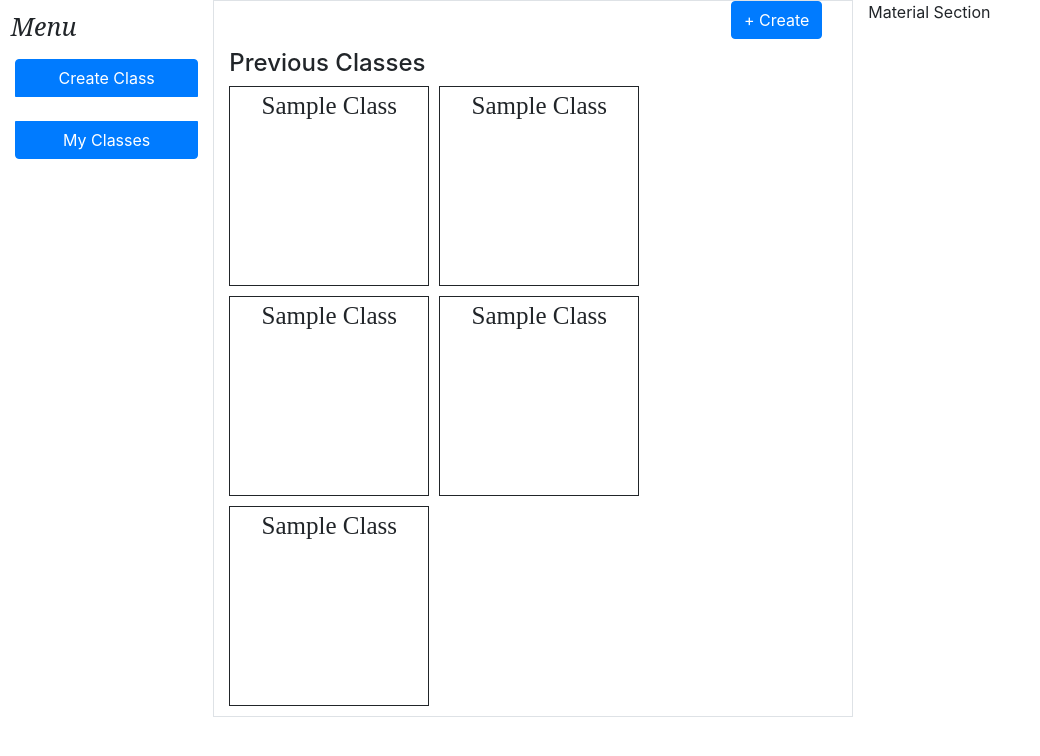
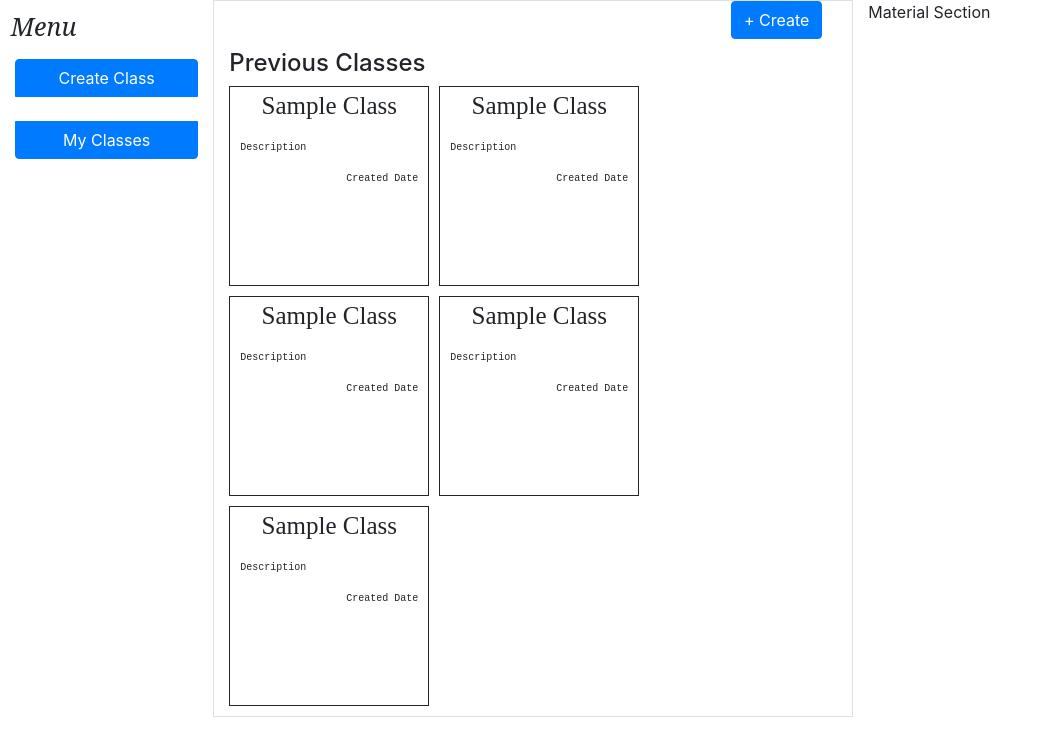
Before and after one commit to ethender/classroomUI, an Angular app: page / in a window 1280 px wide. Shown: the top 756 px of the page, without its empty margins (0-1040 px from the left). Built offline with nearby package versions, Linux system fonts and the light colour scheme.

Commit message:
class create design

```diff
--- a/src/app/createclass/createclass.component.css
+++ b/src/app/createclass/createclass.component.css
@@ -14,3 +14,18 @@
 .classheader{
     text-align: center;
 }
+
+.descriptor {
+    font-family: monospace;
+    font-size: 10px;
+    margin-left: 10px;
+}
+
+.createddate{
+ font-family: monospace;
+    font-size: 10px;
+    right: 10px;
+    text-align: right;
+
+    position: relative;
+}
--- a/src/app/createclass/createclass.component.html
+++ b/src/app/createclass/createclass.component.html
@@ -1,3 +1,5 @@
+
+<!-- Classes -->
 <div class="container">
     <div class="row" style="margin-bottom: 10px;">
             <div class="col-md-12">
@@ -11,6 +13,8 @@
 
         <div class="col-md12 classes" *ngFor="let i of sample" (click)="checking(i)">
                 <p class="classheader">Sample Class</p>
+                <p class="descriptor">Description</p>
+                <p class="createddate">Created Date</p>
         </div>
     </div>
 
```
